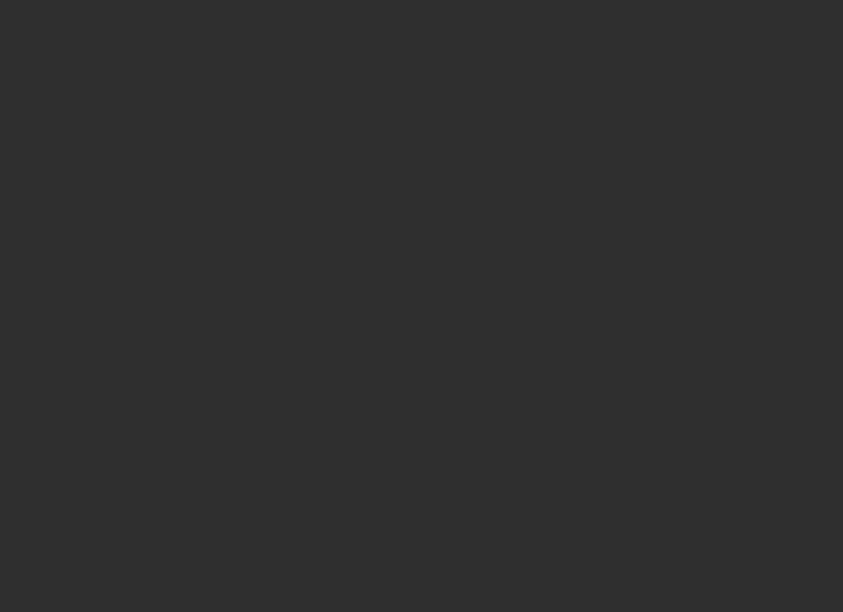
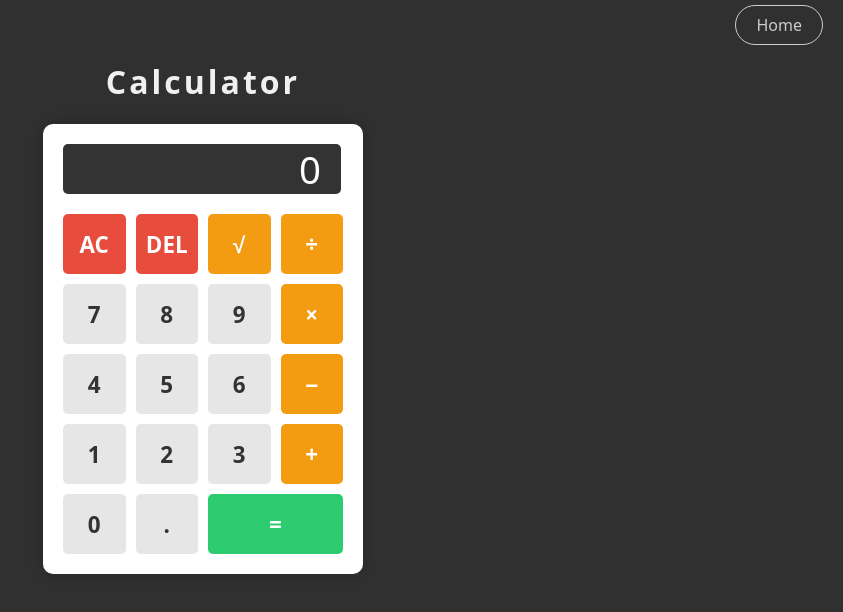
Before and after one commit to JosePanoy/JosePanoy, a React (Vite) app: page /calculator in a window 1280 px wide. Before the commit this address had no page. Shown: the top 612 px of the page, without its empty margins (437-1280 px from the left). Built offline with nearby package versions, Linux system fonts and the light colour scheme.

Commit message:
added calculator app in side projects

```diff
--- /dev/null
+++ b/src/assets/css/calculator.css
@@ -0,0 +1,95 @@
+.navbar {
+    display: flex;
+    justify-content: flex-end;
+    align-items: center;
+    height: 40px;
+    padding: 0 20px;
+}
+
+.home-btn {
+    color: hsl(0, 0%, 80%);
+    text-decoration: none;
+    padding: 8px 20px;
+    border: 1px solid hsl(0, 0%, 80%);
+    border-radius: 20px;
+    margin-top: 10px;
+    transition: all 0.3s ease;
+}
+
+.home-btn:hover {
+    background-color: hsl(0, 0%, 80%);
+    color: hsl(0, 0%, 13%);
+}
+
+.calculator {
+    width: 320px;
+    background-color: #fff;
+    border-radius: 10px;
+    box-shadow: 0px 0px 15px rgba(0, 0, 0, 0.2);
+    padding: 20px;
+    box-sizing: border-box;
+    margin: 0 auto;
+}
+
+.calculator-screen {
+    width: 85%;
+    height: 50px;
+    background-color: #333;
+    border: none;
+    color: #fff;
+    font-size: 2.4em;
+    text-align: right;
+    padding: 0 20px;
+    border-radius: 5px;
+    margin-bottom: 20px;
+}
+
+.calculator-keys {
+    display: grid;
+    grid-template-columns: repeat(4, 1fr);
+    grid-gap: 10px;
+}
+
+button {
+    height: 60px;
+    background-color: #e6e6e6;
+    border: none;
+    border-radius: 5px;
+    font-size: 1.4em;
+    font-weight: 600;
+    color: #333;
+    cursor: pointer;
+    transition: background-color 0.3s ease;
+}
+
+button.operator {
+    background-color: #f39c12;
+    color: #fff;
+}
+
+button.equal-sign {
+    grid-column: span 2;
+    background-color: #2ecc71;
+    color: #fff;
+}
+
+button.all-clear, button.delete {
+    background-color: #e74c3c;
+    color: #fff;
+}
+
+button:hover {
+    background-color: #d9d9d9;
+}
+
+button.operator:hover {
+    background-color: #e67e22;
+}
+
+button.equal-sign:hover {
+    background-color: #27ae60;
+}
+
+button.all-clear:hover, button.delete:hover {
+    background-color: #c0392b;
+}
--- /dev/null
+++ b/src/assets/sideprojects/calculator.jsx
@@ -0,0 +1,120 @@
+import React, { useState } from 'react';
+import { Link } from 'react-router-dom';
+import './../css/calculator.css';
+
+function Calculator() {
+  const [display, setDisplay] = useState('');
+  const [expression, setExpression] = useState('');
+
+  const handleButtonClick = (value) => {
+    if (value === 'all-clear') {
+      handleClear();
+    } else if (value === 'delete') {
+      handleDelete();
+    } else if (value === '=') {
+      calculate();
+    } else {
+      setDisplay(prevDisplay => prevDisplay + value);
+    }
+  };
+
+  const calculate = () => {
+    try {
+      const result = eval(display);
+      setDisplay(result.toString());
+    } catch (error) {
+      setDisplay('Error');
+    }
+  };
+
+
+  const handleClear = () => {
+    setDisplay('');
+    setExpression('');
+  };
+
+  const handleDelete = () => {
+    setDisplay(display.slice(0, -1));
+  };
+
+  return (
+    <>
+      <div className="navbar">
+        <Link to="/" className="home-btn">
+          Home
+        </Link>
+      </div>
+
+      <h1>Calculator</h1>
+
+      <div className="calculator">
+        <input type="text" className="calculator-screen" value={display || '0'} disabled />
+        <div className="calculator-keys">
+          <button type="button" className="all-clear" onClick={() => handleButtonClick('all-clear')}>
+            AC
+          </button>
+          <button type="button" className="delete" onClick={() => handleButtonClick('delete')}>
+            DEL
+          </button>
+          <button type="button" className="operator" onClick={() => handleButtonClick('√')}>
+            √
+          </button>
+          <button type="button" className="operator" onClick={() => handleButtonClick('/')}>
+            ÷
+          </button>
+
+          <button type="button" onClick={() => handleButtonClick('7')}>
+            7
+          </button>
+          <button type="button" onClick={() => handleButtonClick('8')}>
+            8
+          </button>
+          <button type="button" onClick={() => handleButtonClick('9')}>
+            9
+          </button>
+          <button type="button" className="operator" onClick={() => handleButtonClick('*')}>
+            ×
+          </button>
+
+          <button type="button" onClick={() => handleButtonClick('4')}>
+            4
+          </button>
+          <button type="button" onClick={() => handleButtonClick('5')}>
+            5
+          </button>
+          <button type="button" onClick={() => handleButtonClick('6')}>
+            6
+          </button>
+          <button type="button" className="operator" onClick={() => handleButtonClick('-')}>
+            −
+          </button>
+
+          <button type="button" onClick={() => handleButtonClick('1')}>
+            1
+          </button>
+          <button type="button" onClick={() => handleButtonClick('2')}>
+            2
+          </button>
+          <button type="button" onClick={() => handleButtonClick('3')}>
+            3
+          </button>
+          <button type="button" className="operator" onClick={() => handleButtonClick('+')}>
+            +
+          </button>
+
+          <button type="button" onClick={() => handleButtonClick('0')}>
+            0
+          </button>
+          <button type="button" className="decimal" onClick={() => handleButtonClick('.')}>
+            .
+          </button>
+          <button type="button" className="equal-sign" onClick={() => handleButtonClick('=')}>
+            =
+          </button>
+        </div>
+      </div>
+    </>
+  );
+}
+
+export default Calculator;
--- a/src/main.jsx
+++ b/src/main.jsx
@@ -3,6 +3,7 @@ import { createRoot } from 'react-dom/client';
 import { BrowserRouter as Router, Route, Routes, Link } from 'react-router-dom';
 import App from './App';
 import TodoList from './assets/sideprojects/todolist';
+import Calculator from './assets/sideprojects/calculator';
 import './index.css';
 
 const root = createRoot(document.getElementById('root'));
@@ -13,6 +14,7 @@ root.render(
       <Routes>
         <Route path="/" element={<App />} />
         <Route path="/todolist" element={<TodoList />} />
+        <Route path="/calculator" element={<Calculator />} />
       </Routes>
 
 
--- a/src/project-div.jsx
+++ b/src/project-div.jsx
@@ -2,6 +2,7 @@ import React from 'react';
 import './assets/css/projectdiv.css';
 import MainPicture from './assets/img/18.png';
 import TodolistPic from './assets/img/todolist.gif'
+import CalculatorPic from './assets/img/calculator.gif'
 import { Fade } from 'react-awesome-reveal';
 import { Link } from 'react-router-dom';
 
@@ -15,7 +16,7 @@ function SideProjects() {
                 <Link to="/todolist" style={{backgroundImage: `url(${TodolistPic})`}} className="project-item" data-title="TodoList"></Link>
             </Fade>
             <Fade direction="left" delay={400}>
-                <div className="project-item" data-title="Project 3">Project 3</div>
+            <Link to="/calculator" style={{backgroundImage: `url(${CalculatorPic})`}} className="project-item" data-title="Calculator"></Link>
             </Fade>
             <Fade direction="right" delay={500}>
                 <div className="project-item" data-title="Project 4">Project 4</div>
```
Also changed, not shown: src/assets/img/calculator.gif (added).
